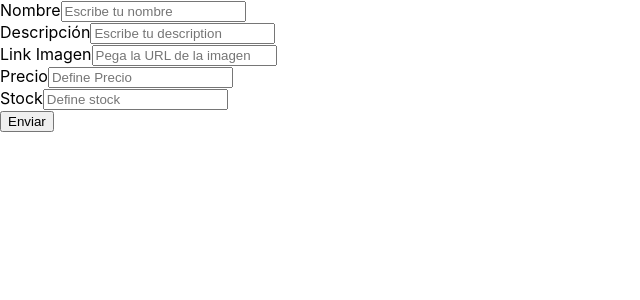
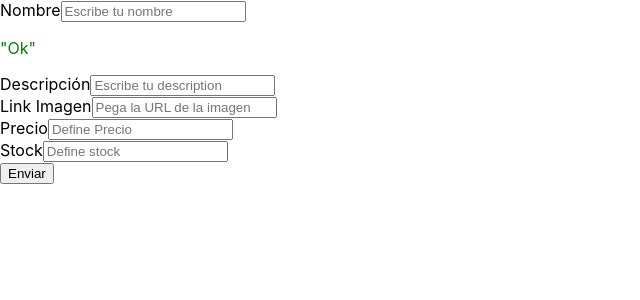
Before and after one commit to jleuce/PracticasPersonales, a React (Create React App) app: page / in a window 1280 px wide. Shown: the top 300 px of the page, without its empty margins (0-640 px from the left). Built offline with nearby package versions, Linux system fonts and the light colour scheme.

Commit message:
probando

```diff
--- a/package.json
+++ b/package.json
@@ -9,7 +9,7 @@
     "react": "^18.2.0",
     "react-dom": "^18.2.0",
     "react-hook-form": "^7.39.1",
-    "react-scripts": "5.0.1",
+    "react-scripts": "^5.0.1",
     "web-vitals": "^2.1.4"
   },
   "scripts": {
--- a/src/components/Home.js
+++ b/src/components/Home.js
@@ -83,7 +83,7 @@ function Home() {
                             value={form.nombre}
                             required/>
                         </div>
-                        {errors.name?<p>{errors.name}</p>:""}
+                        {errors.name?<p className='textBoxAlert'>{errors.name}</p>:form.nombre != null?<p className='textBoxValid'>"Ok"</p>:""}
                         <div>
                             <label className="text-center">Descripción</label>
                             <input
--- a/src/index.css
+++ b/src/index.css
@@ -11,3 +11,13 @@ code {
   font-family: source-code-pro, Menlo, Monaco, Consolas, 'Courier New',
     monospace;
 }
+
+.textBoxAlert{
+  color: black;
+  background-color: red;
+}
+
+.textBoxValid{
+  color: green;
+  background-color: white;
+}
```
Also changed, not shown: 1 other file (tests, documents, lock files or other folders).
